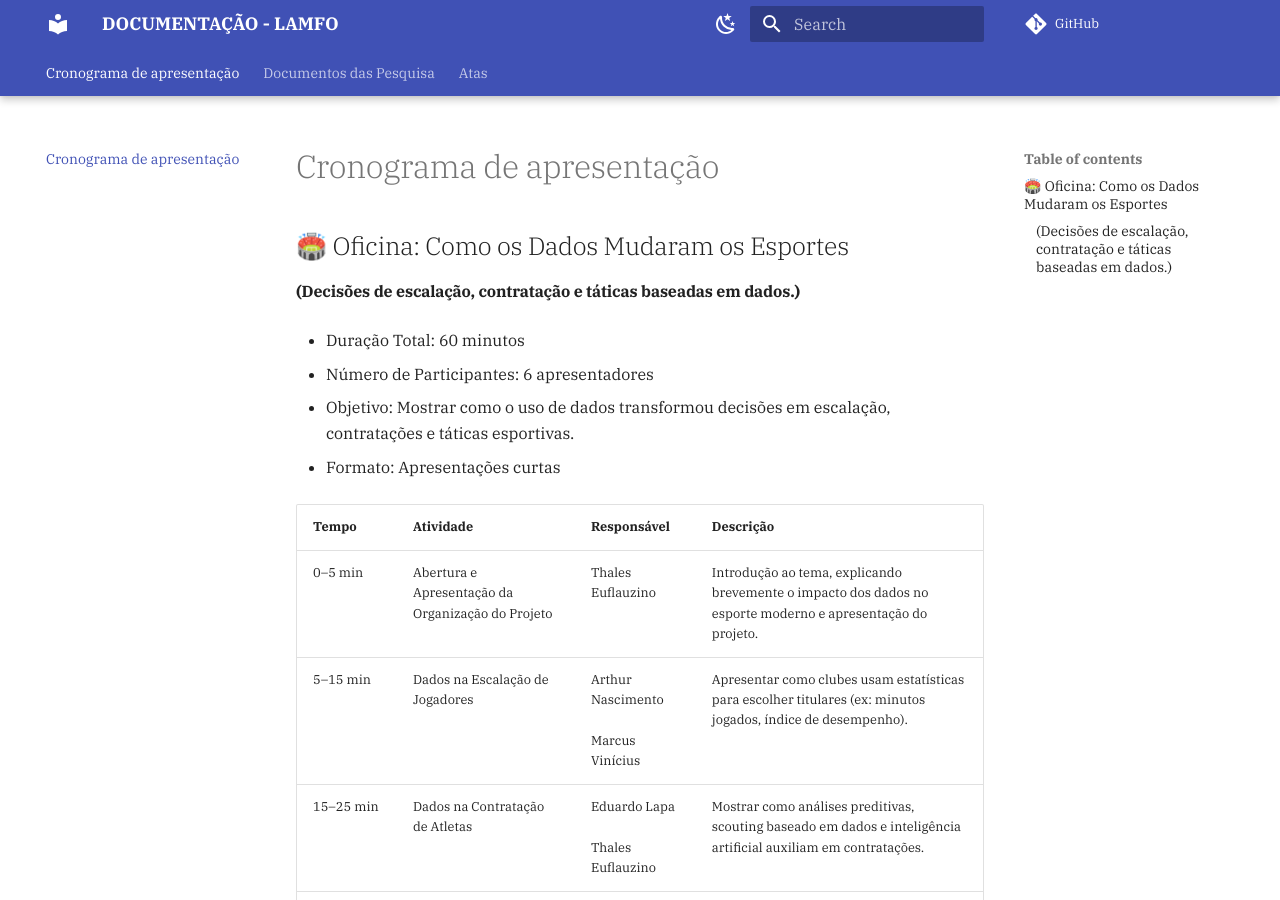
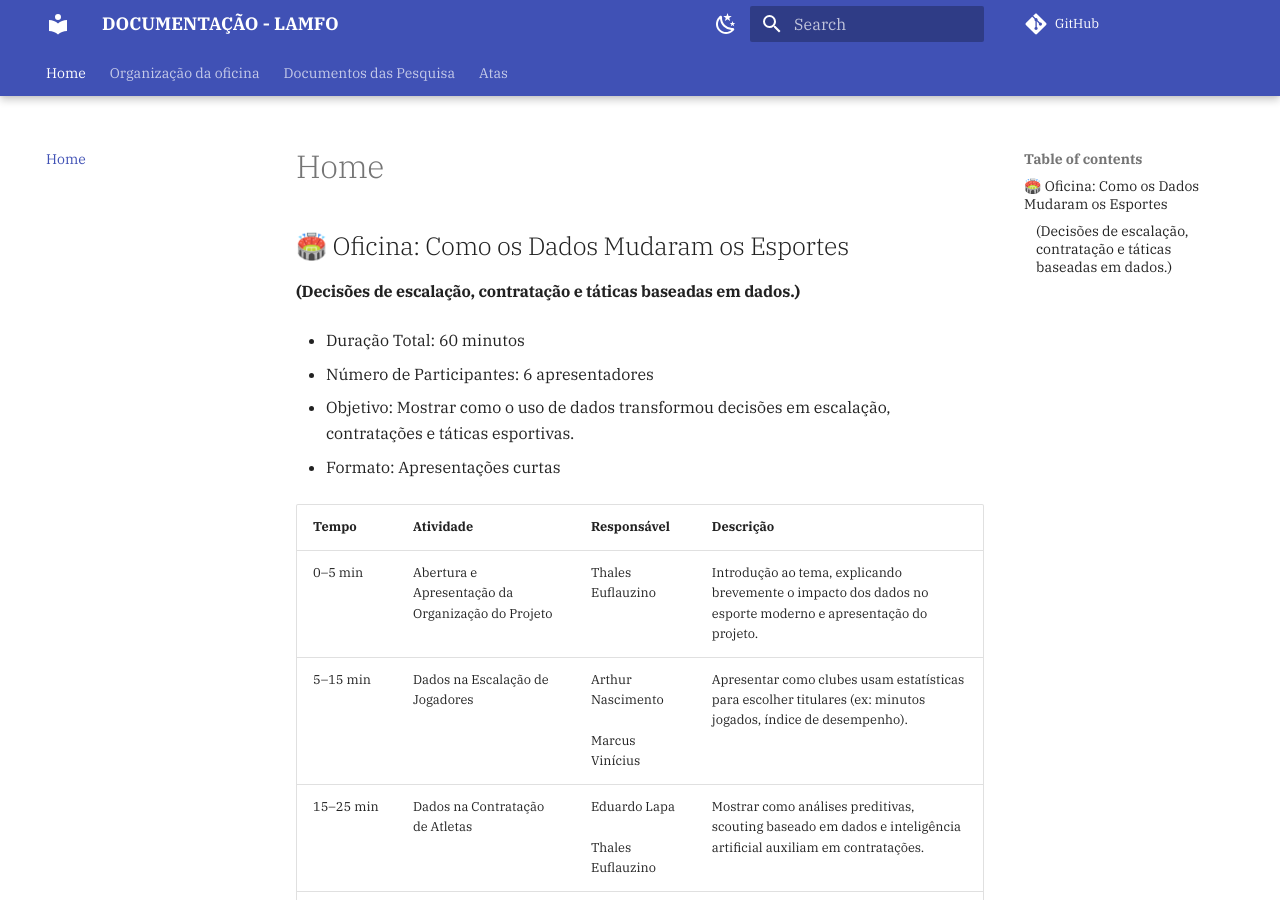
Before and after one commit to th-org/LAMFO, an MkDocs documentation site: the page built from docs/index.md, in a window 1280 px wide and 900 px high. Built offline with MkDocs 1.6.1 and Material for MkDocs 9.7.7, drawn with Linux system fonts in a browser that asks for light colours; comment, search, counter and statistics services are not loaded.

```diff
--- a/mkdocs.yml
+++ b/mkdocs.yml
@@ -2,7 +2,10 @@ site_name: DOCUMENTAÇÃO - LAMFO
 repo_url: https://github.com/th-org/LAMFO
 
 nav:
-  - Cronograma de apresentação: index.md
+  - Home: index.md
+  - Organização da oficina:
+    - Cronograma de apresentação: home.md
+    - Heatmap: heatmap.md
   - Documentos das Pesquisa:
     - Dados na Escalação de Jogadores: dados-escalacao-jogadores.md
     - Dados na Contratação de Jogadores: dados-contratacao.md
```
Also changed, not shown: docs/heatmap.md (added, +30 -0 lines).
